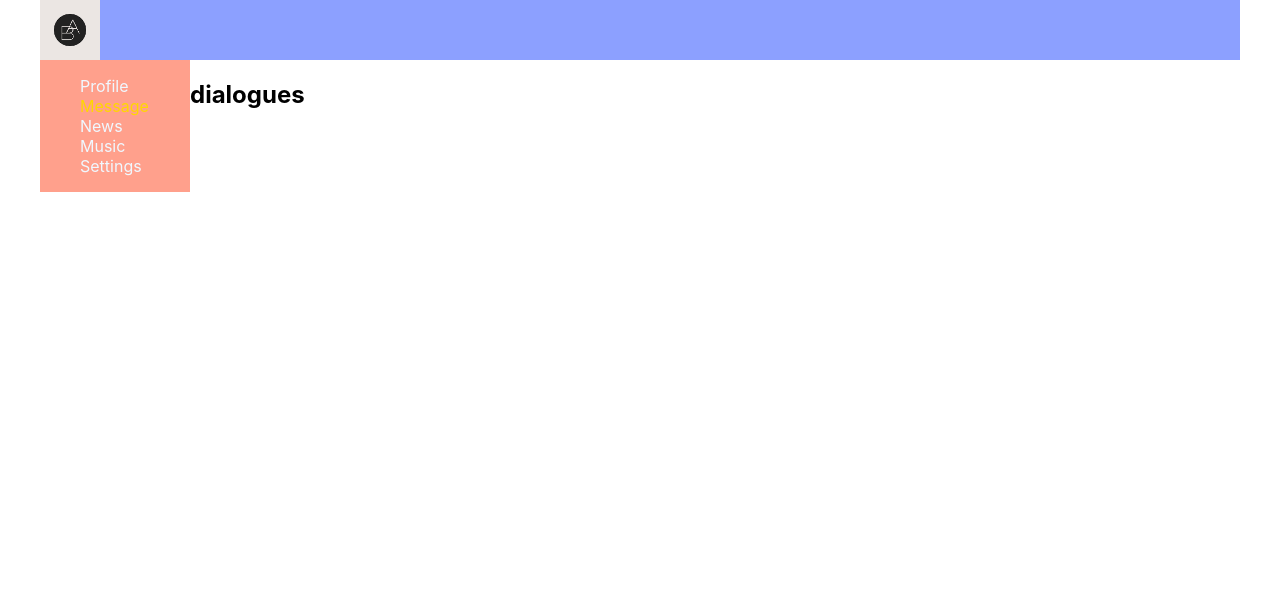
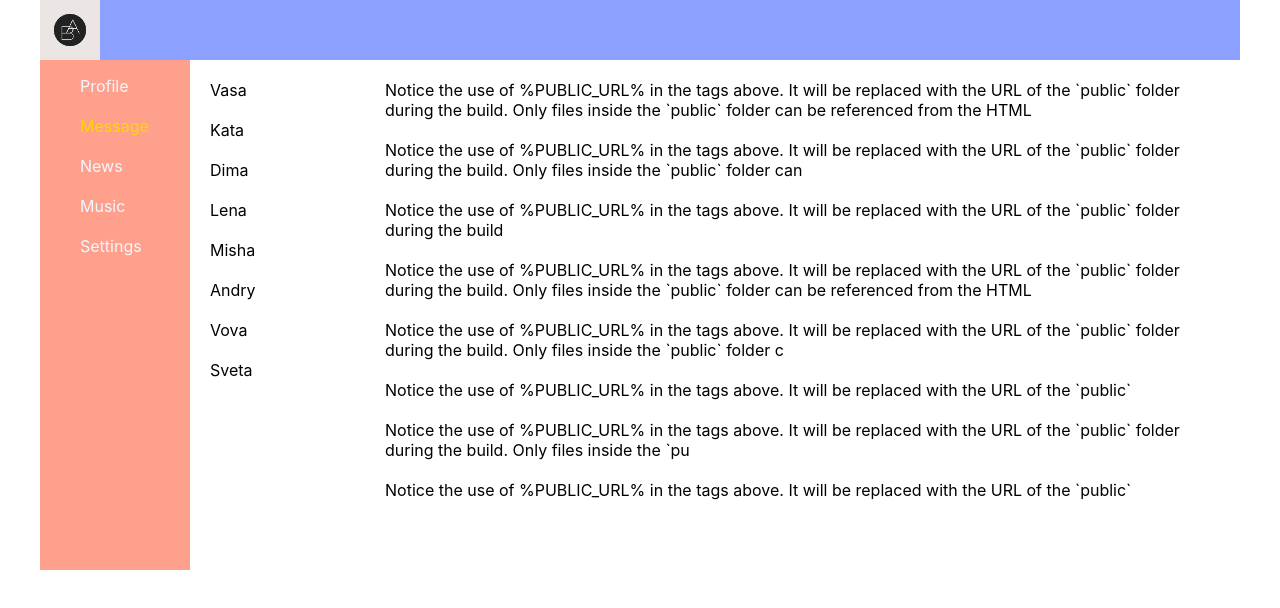
Before and after one commit to RomanSenkevih/React__Social-network, a React (Create React App) app in the folder Social-network/: page /Dialogs in a window 1280 px wide. Shown: the top 608 px of the page. Built offline with nearby package versions, Linux system fonts and the light colour scheme.

Commit message:
видео 21(верстка страницы диалогов)

```diff
--- a/Social-network/src/components/Dialogs/Dialogs.jsx
+++ b/Social-network/src/components/Dialogs/Dialogs.jsx
@@ -3,9 +3,41 @@ import s from './Dialogs.module.css'
 const Dialogs = (props) => {
     return (
         <>
-            <h2>
-            dialogues
-            </h2>
+            <div className={s.dialogs}>
+                <div className={s.messageAuthors}>
+                   <div className={s.author}>Vasa</div>
+                   <div className={s.author}>Kata</div>
+                   <div className={s.author}>Dima</div>
+                   <div className={s.author}>Lena</div>
+                   <div className={s.author}>Misha</div>
+                   <div className={s.author}>Andry</div>
+                   <div className={s.author}>Vova</div>
+                   <div className={s.author}>Sveta</div>
+                </div>
+                <div className={s.messages}>
+                   <div className={s.message}>Notice the use of %PUBLIC_URL% in the tags above.
+      It will be replaced with the URL of the `public` folder during the build.
+      Only files inside the `public` folder can be referenced from the HTML</div>
+                   <div className={s.message}>Notice the use of %PUBLIC_URL% in the tags above.
+      It will be replaced with the URL of the `public` folder during the build.
+      Only files inside the `public` folder can</div>
+                   <div className={s.message}>Notice the use of %PUBLIC_URL% in the tags above.
+      It will be replaced with the URL of the `public` folder during the build</div>
+                   <div className={s.message}>Notice the use of %PUBLIC_URL% in the tags above.
+      It will be replaced with the URL of the `public` folder during the build.
+      Only files inside the `public` folder can be referenced from the HTML</div>
+                   <div className={s.message}>Notice the use of %PUBLIC_URL% in the tags above.
+      It will be replaced with the URL of the `public` folder during the build.
+      Only files inside the `public` folder c</div>
+                   <div className={s.message}>Notice the use of %PUBLIC_URL% in the tags above.
+      It will be replaced with the URL of the `public`</div>
+                   <div className={s.message}>Notice the use of %PUBLIC_URL% in the tags above.
+      It will be replaced with the URL of the `public` folder during the build.
+      Only files inside the `pu</div>
+                   <div className={s.message}>Notice the use of %PUBLIC_URL% in the tags above.
+      It will be replaced with the URL of the `public`</div>
+                </div>
+            </div>
         </>
     )
 }
--- a/Social-network/src/components/Dialogs/Dialogs.module.css
+++ b/Social-network/src/components/Dialogs/Dialogs.module.css
@@ -0,0 +1,20 @@
+.dialogs {
+    display: grid;
+    grid-template-columns: 2fr 10fr;
+}
+
+.messageAuthors {
+    margin: 20px;
+}
+
+.author {
+    margin-bottom: 20px;
+}
+
+.messages {
+    margin: 20px;
+}
+
+.message {
+    margin-bottom: 20px;
+}
--- a/Social-network/src/components/Nav/Nav.module.css
+++ b/Social-network/src/components/Nav/Nav.module.css
@@ -7,6 +7,10 @@
     list-style-type: none;
   }
 
+  li {
+    padding-bottom: 20px;
+  }
+
   .link a {
     color: aliceblue;
     text-decoration: none;
```
